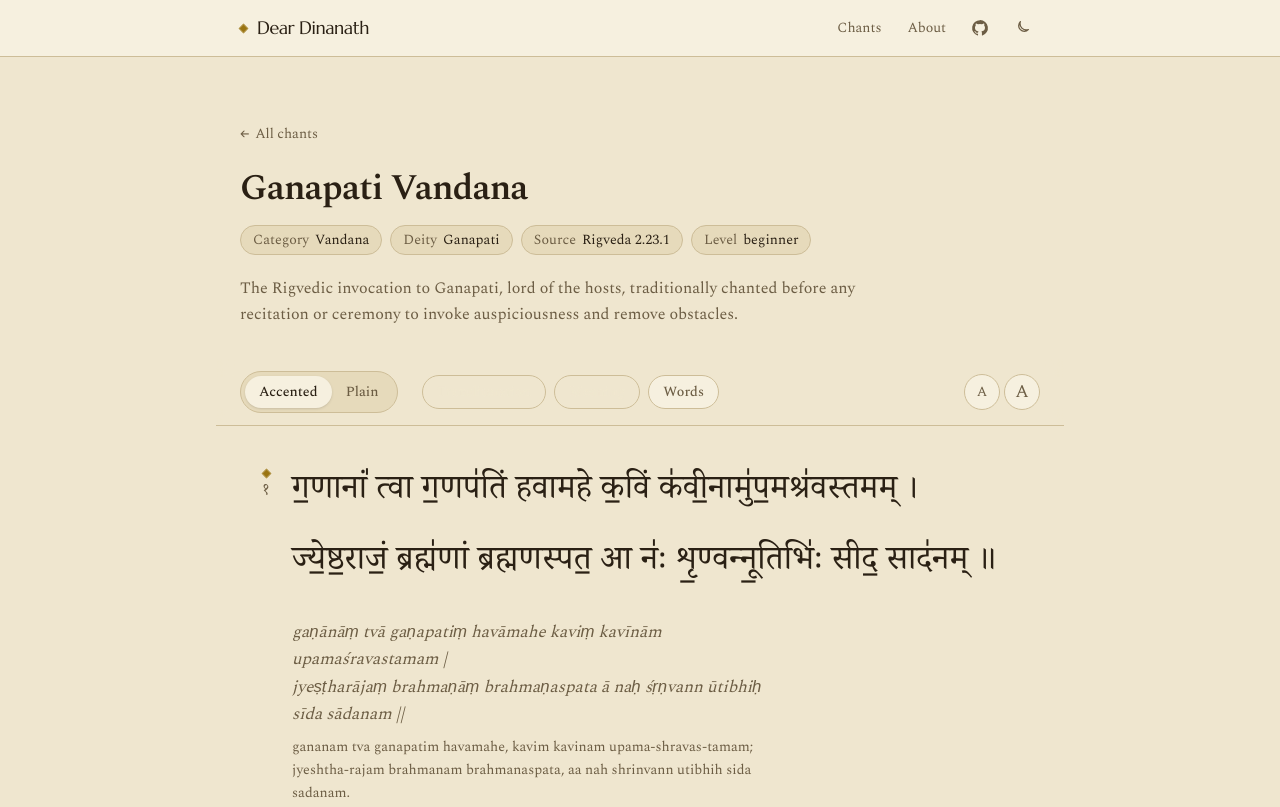
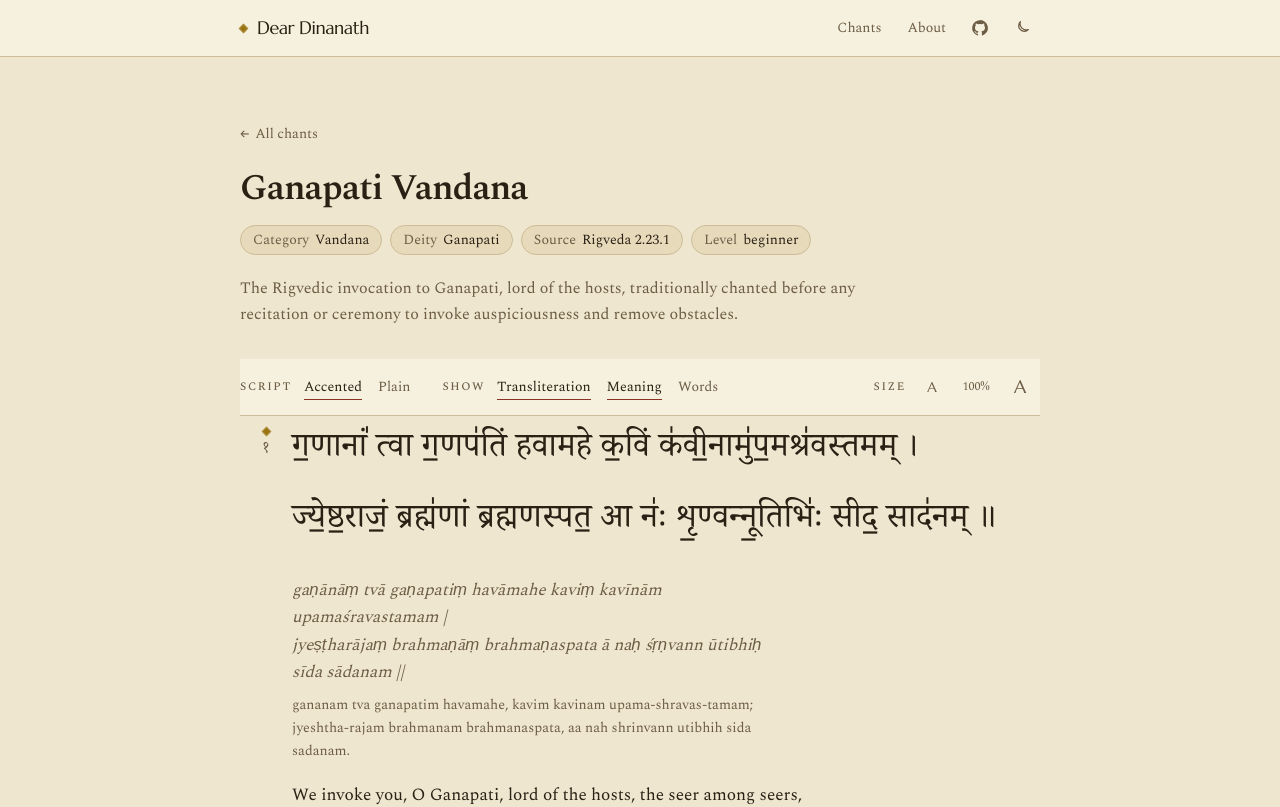
Before and after one commit to prashantbsr/dear-dinanath, a Next.js app: page /chants/ganapati-vandana/ in a window 1280 px wide. Shown: the top 807 px of the page. Built offline with nearby package versions, Linux system fonts and the light colour scheme.

Commit message:
style(controls): align display controls with new tokens
Co-Authored-By: Claude Opus 4.8 (1M context) <noreply@anthropic.com>

```diff
--- a/src/components/DisplayControls.tsx
+++ b/src/components/DisplayControls.tsx
@@ -14,34 +14,48 @@ interface DisplayControlsProps {
   onIncreaseFontScale: () => void;
 }
 
-interface ToggleChipProps {
+interface TextToggleProps {
   label: string;
-  pressed: boolean;
+  active: boolean;
   onClick: () => void;
 }
 
-/** A pill toggle whose pressed state is reflected for assistive technology. */
-function ToggleChip({ label, pressed, onClick }: ToggleChipProps) {
+/**
+ * A flat text toggle. The active state is marked by a 1px accent underline (the
+ * same hairline grammar as the binding thread) plus an ink-weight shift — never
+ * a filled pill, and never color alone.
+ */
+function TextToggle({ label, active, onClick }: TextToggleProps) {
   return (
     <button
       type="button"
-      aria-pressed={pressed}
+      aria-pressed={active}
       onClick={onClick}
       className={[
-        "rounded-full border px-3.5 py-1.5 text-sm font-medium transition-colors",
-        pressed
-          ? "border-saffron bg-saffron text-canvas"
-          : "border-line bg-surface text-muted hover:text-ink",
+        "relative inline-flex min-h-11 items-center rounded-sm px-1 text-sm transition-colors",
+        active ? "text-ink" : "text-muted hover:text-ink",
       ].join(" ")}
     >
       {label}
+      <span
+        aria-hidden="true"
+        className={[
+          "pointer-events-none absolute inset-x-1 bottom-2.25 h-px transition-colors",
+          active ? "bg-accent" : "bg-transparent",
+        ].join(" ")}
+      />
     </button>
   );
 }
 
+/** A small eyebrow label that introduces a control group. */
+function GroupLabel({ children }: { children: React.ReactNode }) {
+  return <span className="eyebrow text-[0.72rem]">{children}</span>;
+}
+
 /**
- * The sticky control bar for the reader. It governs script, the visibility of
- * transliteration, meaning, and word glosses, and the reading text size.
+ * The reader's control strip: one thin leaf-toned band, sticky just beneath the
+ * header. Three quiet groups — script, what to show, and text size.
  */
 export default function DisplayControls({
   scriptMode,
@@ -59,71 +73,67 @@ export default function DisplayControls({
   const isAccented = scriptMode === "accented";
 
   return (
-    <div className="sticky top-16 z-20 -mx-4 mb-8 border-b border-line bg-canvas/80 px-4 py-3 backdrop-blur sm:-mx-6 sm:px-6">
-      <div className="flex flex-wrap items-center gap-x-6 gap-y-3">
-        <div
-          role="group"
-          aria-label="Script"
-          className="inline-flex rounded-full border border-line bg-surface-2 p-1"
-        >
-          <button
-            type="button"
-            aria-pressed={isAccented}
+    <div
+      className="sticky z-20 border-b border-line bg-surface"
+      style={{ top: "var(--header-h)" }}
+    >
+      <div className="flex flex-wrap items-center gap-x-7 gap-y-1 py-1.5">
+        <div className="flex items-center gap-2">
+          <GroupLabel>Script</GroupLabel>
+          <TextToggle
+            label="Accented"
+            active={isAccented}
             onClick={() => onScriptModeChange("accented")}
-            className={[
-              "rounded-full px-3.5 py-1.5 text-sm font-medium transition-colors",
-              isAccented ? "bg-surface text-ink shadow-sm" : "text-muted hover:text-ink",
-            ].join(" ")}
-          >
-            Accented
-          </button>
-          <button
-            type="button"
-            aria-pressed={!isAccented}
+          />
+          <TextToggle
+            label="Plain"
+            active={!isAccented}
             onClick={() => onScriptModeChange("plain")}
-            className={[
-              "rounded-full px-3.5 py-1.5 text-sm font-medium transition-colors",
-              !isAccented ? "bg-surface text-ink shadow-sm" : "text-muted hover:text-ink",
-            ].join(" ")}
-          >
-            Plain
-          </button>
+          />
         </div>
 
-        <div className="flex flex-wrap items-center gap-2">
-          <ToggleChip
+        <div className="flex items-center gap-2">
+          <GroupLabel>Show</GroupLabel>
+          <TextToggle
             label="Transliteration"
-            pressed={showTransliteration}
+            active={showTransliteration}
             onClick={onToggleTransliteration}
           />
-          <ToggleChip
+          <TextToggle
             label="Meaning"
-            pressed={showTranslation}
+            active={showTranslation}
             onClick={onToggleTranslation}
           />
-          <ToggleChip
+          <TextToggle
             label="Words"
-            pressed={showWords}
+            active={showWords}
             onClick={onToggleWords}
           />
         </div>
 
-        <div className="flex items-center gap-1 sm:ml-auto">
+        <div className="flex items-center gap-1.5 sm:ml-auto">
+          <GroupLabel>Size</GroupLabel>
           <button
             type="button"
             aria-label="Decrease text size"
             onClick={onDecreaseFontScale}
             disabled={fontScale <= 0.85}
-            className="flex h-9 w-9 items-center justify-center rounded-full border border-line bg-surface text-sm text-muted transition-colors hover:text-ink disabled:cursor-not-allowed disabled:opacity-40"
+            className="inline-flex h-10 w-10 items-center justify-center rounded-sm font-display text-sm text-muted transition-colors hover:bg-surface-2 hover:text-ink disabled:cursor-not-allowed disabled:opacity-40 disabled:hover:bg-transparent"
           >
             A
           </button>
+          <span
+            aria-hidden="true"
+            className="w-9 text-center text-xs tabular-nums text-muted"
+          >
+            {Math.round(fontScale * 100)}%
+          </span>
           <button
             type="button"
             aria-label="Increase text size"
             onClick={onIncreaseFontScale}
             disabled={fontScale >= 1.6}
-            className="flex h-9 w-9 items-center justify-center rounded-full border border-line bg-surface text-lg text-muted transition-colors hover:text-ink disabled:cursor-not-allowed disabled:opacity-40"
+            className="inline-flex h-10 w-10 items-center justify-center rounded-sm font-display text-lg text-muted transition-colors hover:bg-surface-2 hover:text-ink disabled:cursor-not-allowed disabled:opacity-40 disabled:hover:bg-transparent"
           >
             A
           </button>
```
